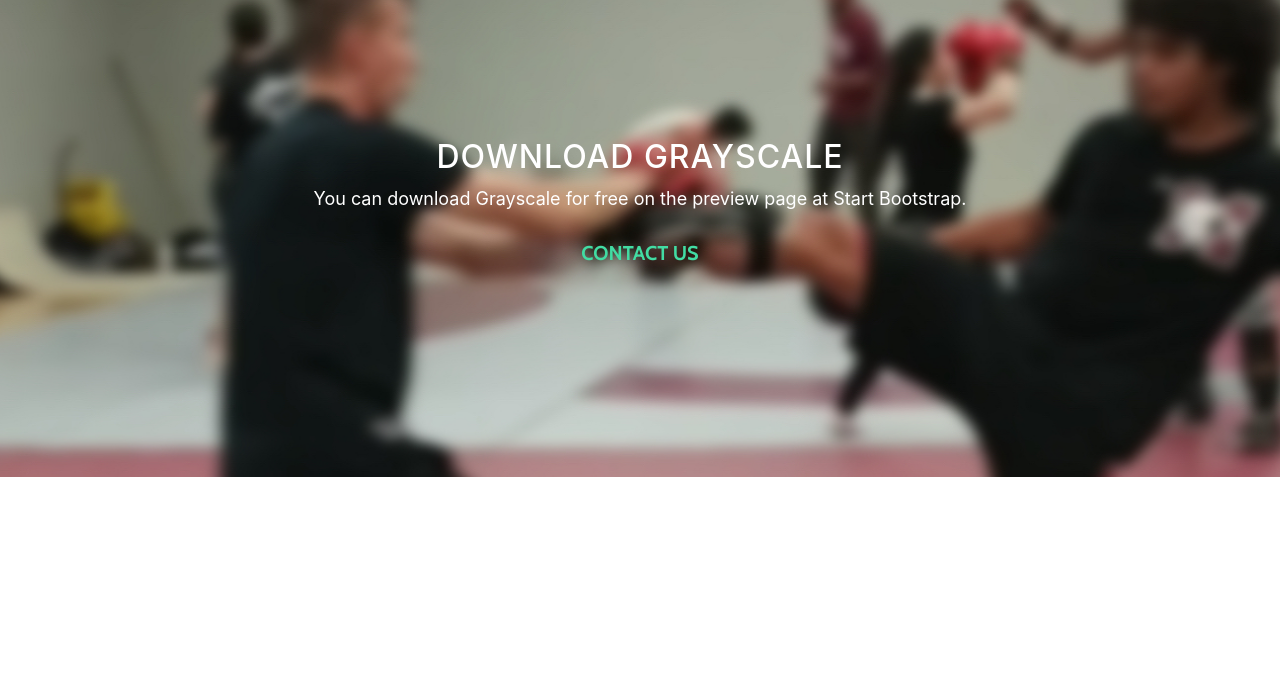
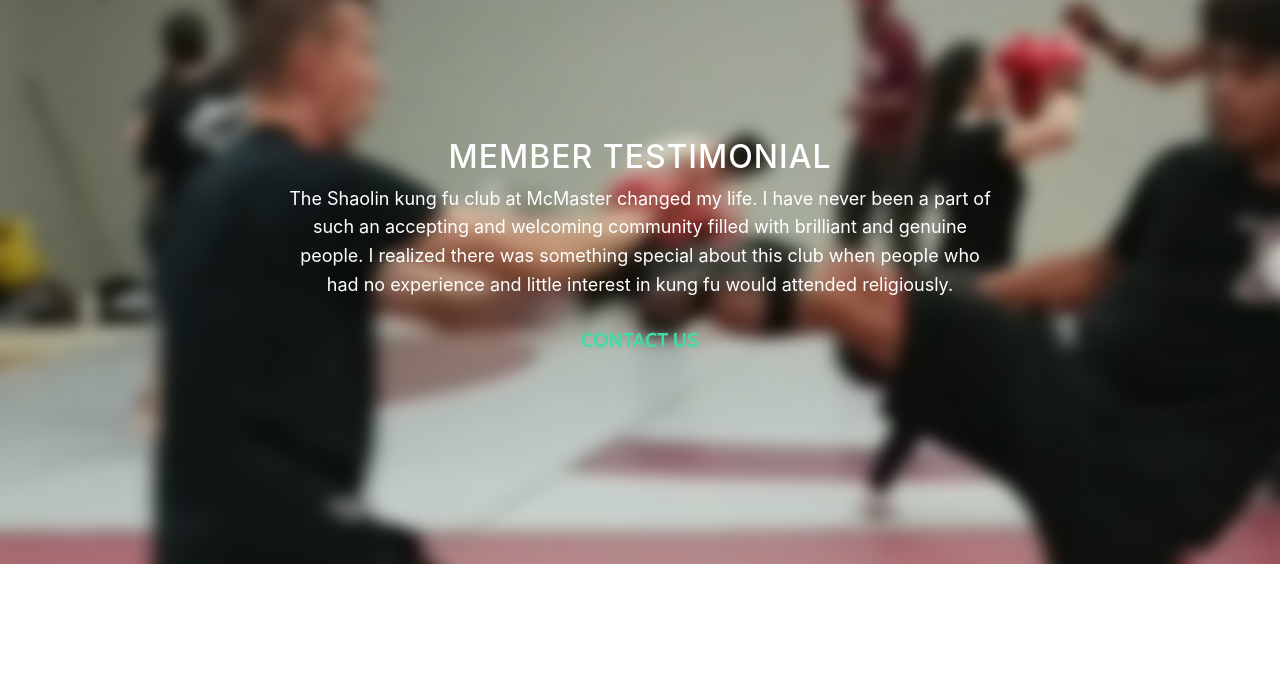
Before and after one commit to dsclod/mac-kung-fu, a website with bundled scripts: page index.html in a window 1280 px wide. Shown: the part 1540-2214 px from the top of the page. Built offline with nearby package versions, Linux system fonts and the light colour scheme.

Commit message:
Added testimonial

```diff
--- a/index.html
+++ b/index.html
@@ -110,8 +110,8 @@
     <section id="download" class="download-section content-section text-center">
       <div class="container">
         <div class="col-lg-8 mx-auto">
-          <h2>Download Grayscale</h2>
-          <p>You can download Grayscale for free on the preview page at Start Bootstrap.</p>
+          <h2>Member Testimonial</h2>
+          <p>The Shaolin kung fu club at McMaster changed my life. I have never been a part of such an accepting and welcoming community filled with brilliant and genuine people. I realized there was something special about this club when people who had no experience and little interest in kung fu would attended religiously.</p>
           <a href="http://startbootstrap.com/template-overviews/grayscale/" class="btn btn-default btn-lg">Contact Us</a>
         </div>
       </div>
```
